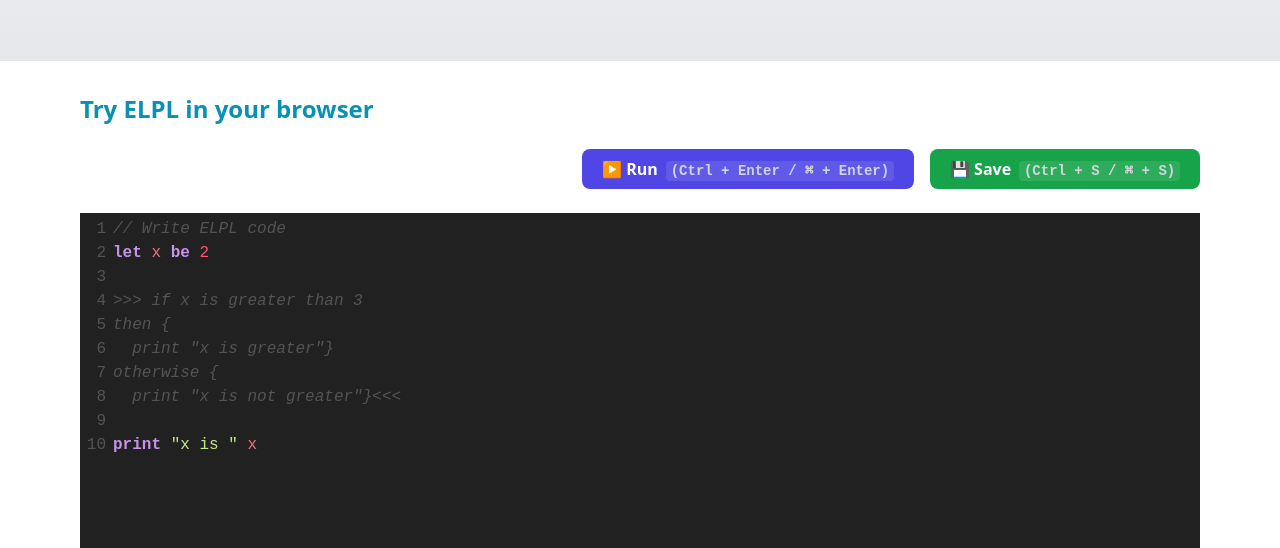
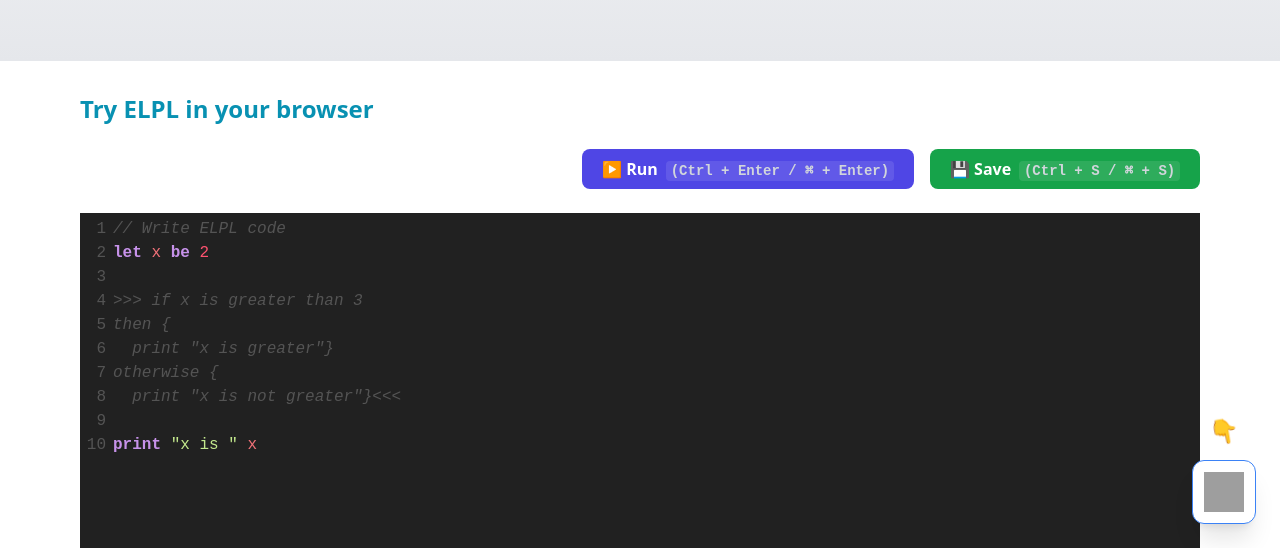
Before and after one commit to mujtabaishaq5/ELPL-Official, a plain HTML site: page index.html in a window 1280 px wide. Shown: the part 252-800 px from the top of the page. Drawn offline with nearby package versions, Linux system fonts and the light colour scheme; grey boxes are pictures that could not be loaded.

Commit message:
Update index.html

```diff
--- a/index.html
+++ b/index.html
@@ -38,6 +38,13 @@
     body, nav, section, footer, div, pre, a, button {
       transition: background-color 0.3s ease, color 0.3s ease, border-color 0.3s ease;
     }
+      @keyframes hand-bounce {
+  0%, 100% { transform: translateY(0) rotate(0deg); }
+  50% { transform: translateY(-6px) rotate(-10deg); }
+}
+.hand-animate {
+  animation: hand-bounce 1s infinite ease-in-out;
+}
   </style>
 </head>
 
@@ -98,7 +105,19 @@
     </section>
   </main>
 
+<div class="fixed bottom-6 right-6 z-50 flex flex-col items-center">
+  <!-- Hand indicator -->
+  <div class="mb-2 text-2xl hand-animate">👇 </div>
 
+  <!-- VS Code Extension Button -->
+  <a href="https://marketplace.visualstudio.com/items?itemName=SyedIshaq.elpl-vscode-extension"
+     target="_blank"
+     class="block w-16 h-16 bg-white dark:bg-slate-900 border border-blue-500 rounded-xl shadow-xl flex items-center justify-center hover:scale-105 transition">
+     <img src="https://www-assets.kolide.com/assets/inventory/device_properties/icons/vs-code-extensions-0037129b.png"
+          alt="extension-image"
+          class="w-10 h-10" />
+  </a>
+</div>
 
   <!-- Footer -->
   <footer id="footer" class="text-center text-xs text-indigo-600 dark:text-indigo-300 py-4 border-t border-gray-200 dark:border-slate-700 bg-gray-100 dark:bg-slate-900">
```
